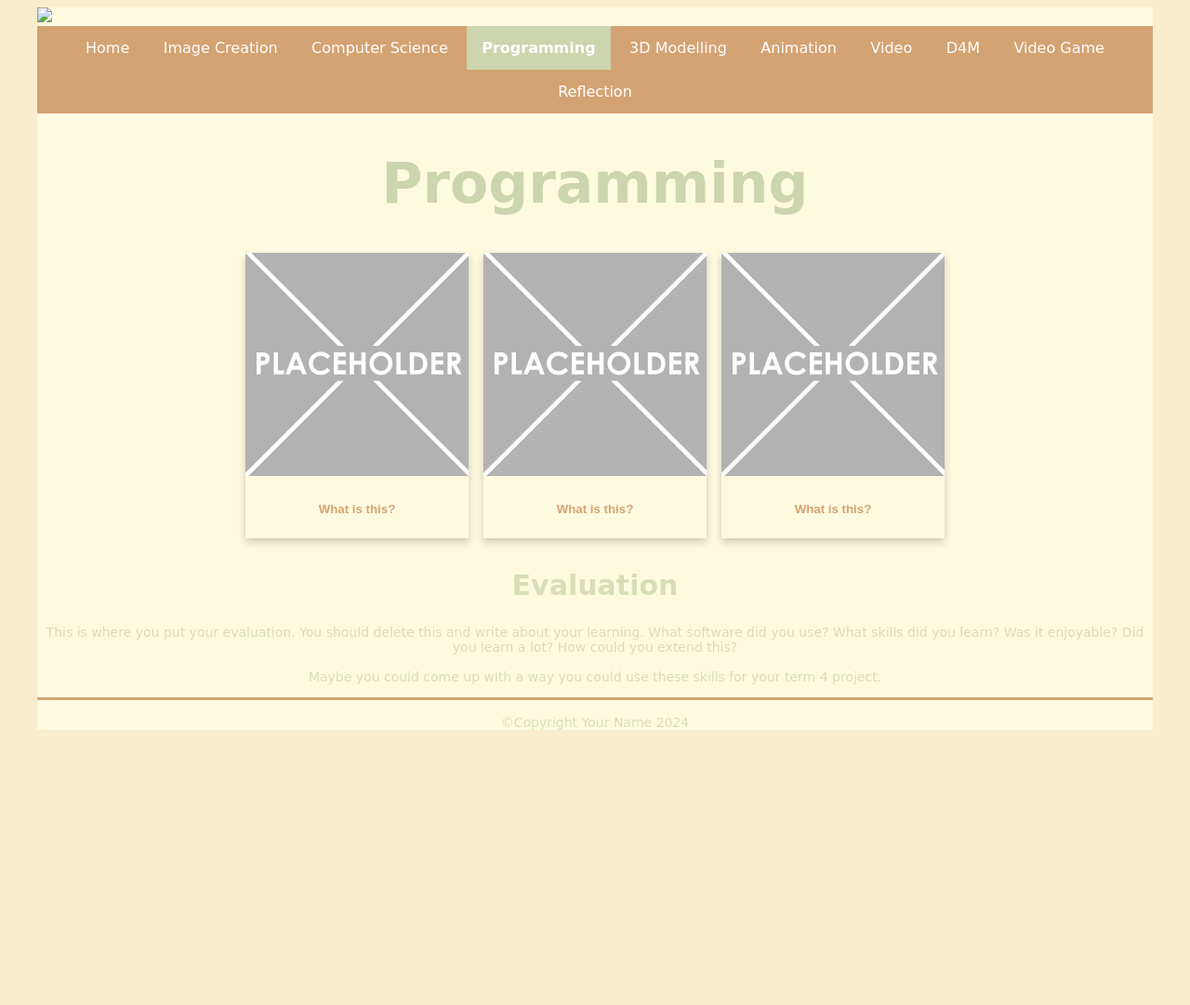
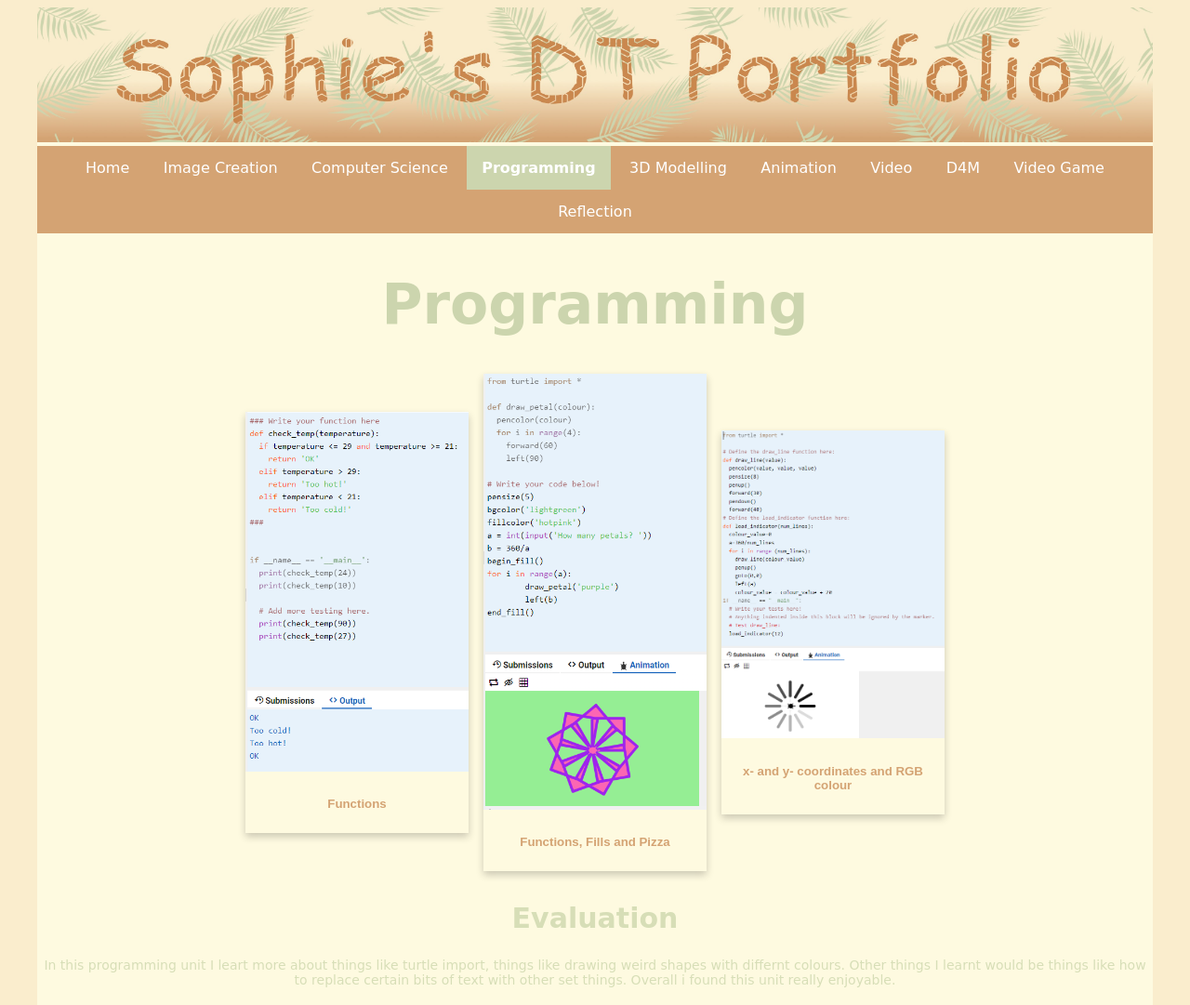
Before and after one commit to 23088burnside/LSophie-10DGT-BHS-Website, a plain HTML site: page programming.html in a window 1280 px wide. Shown: the top 1081 px of the page at 93% size. Before the commit the page ends 800 px from the top, so only its background shows below. Drawn offline with Linux system fonts and the light colour scheme; a web font is replaced by a local one.

Commit message:
Updating my website

```diff
--- a/programming.html
+++ b/programming.html
@@ -8,7 +8,7 @@
     <!-- The relates to the Google Font used in h1 -->
     <link href='https://fonts.googleapis.com/css?family=Caesar Dressing' rel='stylesheet'>
     <div class="header">
-      <img src="images/DTportfolio_header.png">
+      <img src="images/Sophie's_DT_Portfolio.jpg">
     </div>
   </head>
   <div class="wrapper">
@@ -35,28 +35,28 @@
       <div class='container'>
         <!-- item 1 starts here-->
         <div class='item'>
-          <img src="images/placeholder.png" alt="please replace me">
+          <img src="images/Elif Statments.PNG" alt="elif">
           <div class='item-info'>
             <!-- a brief explanation of what this picture is -->
-            <h5>What is this?</h5>
+            <h5>Functions</h5>
           </div>
         </div>
         <!-- end of item 1 -->
         <!-- item 2 starts here-->
         <div class='item'>
-          <img src="images/placeholder.png" alt="please replace me">
+          <img src="images/Petal art.PNG" alt="art">
           <div class='item-info'>
             <!-- a brief explanation of what this picture is -->
-            <h5>What is this?</h5>
+            <h5>Functions, Fills and Pizza</h5>
           </div>
         </div>
         <!-- end of item 2 -->
         <!-- item 3 starts here-->
         <div class='item'>
-          <img src="images/placeholder.png" alt="please replace me">
+          <img src="images/Loading.PNG" alt="loading">
           <div class='item-info'>
             <!-- a brief explanation of what this picture is -->
-            <h5>What is this?</h5>
+            <h5>x- and y- coordinates and RGB colour</h5>
           </div>
         </div>
         <!-- end of item 3 -->
@@ -64,14 +64,14 @@
         <div class=information>
           <h2>Evaluation</h2>
           <p>
-            This is where you put your evaluation. You should delete this and write about your learning. What software did you use? What skills did you learn? Was it enjoyable? Did you learn a lot? How could you extend this? <br><br>
-            Maybe you could come up with a way you could use these skills for your term 4 project.
+            In this programming unit I leart more about things like turtle import, things like drawing weird shapes with differnt colours. Other things I learnt would be things like how to replace certain bits of text with other set things. Overall i found this unit really enjoyable. <br><br>
+
           </p>
         </div>
       </div>
     </main>
     <footer>
-      <p>&#169;Copyright Your Name 2024</p>
+      <p>&#169;Copyright Sophie Laird 2024</p>
     </footer>
   </body>
 </html>
```
Also changed, not shown: computerscience.html (+2 -2 lines), images/Elif Statments.PNG (added), images/Loading.PNG (added), images/Petal art.PNG (added).
